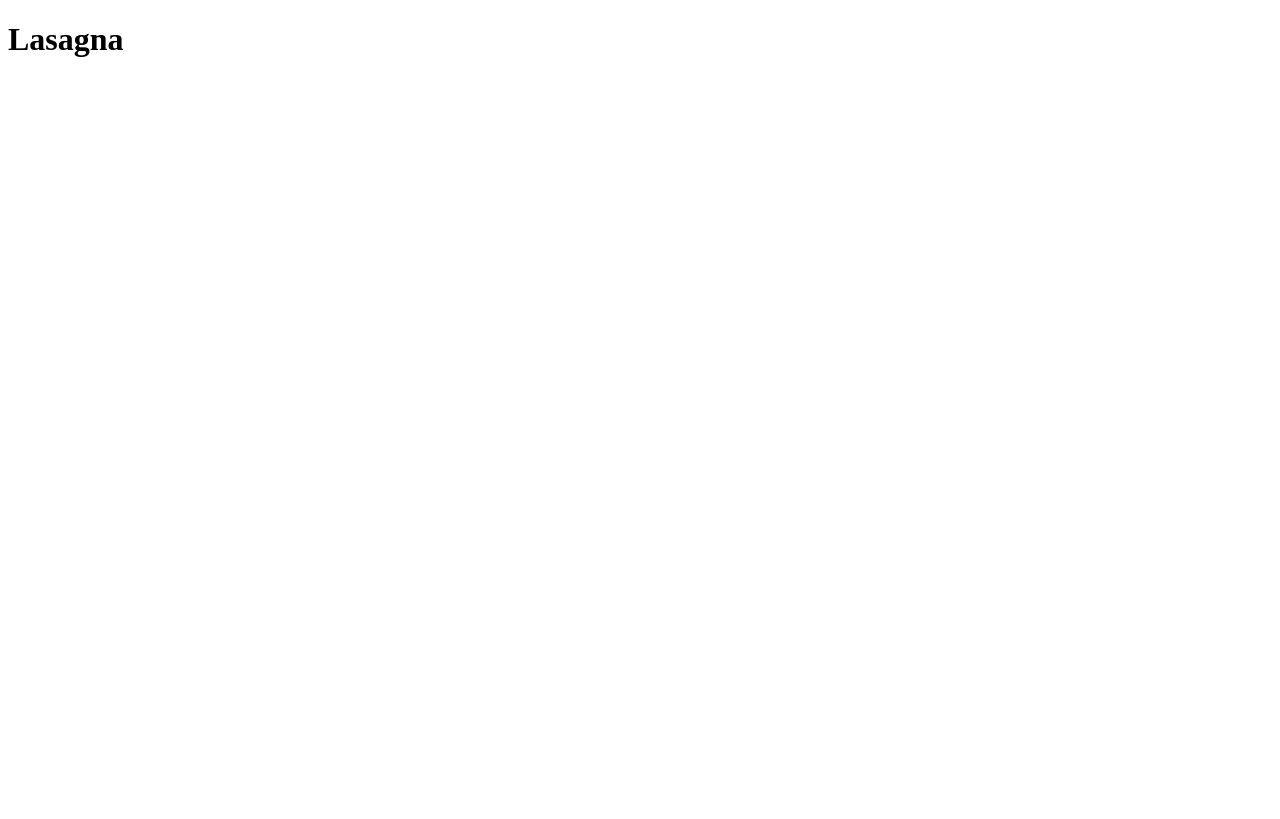
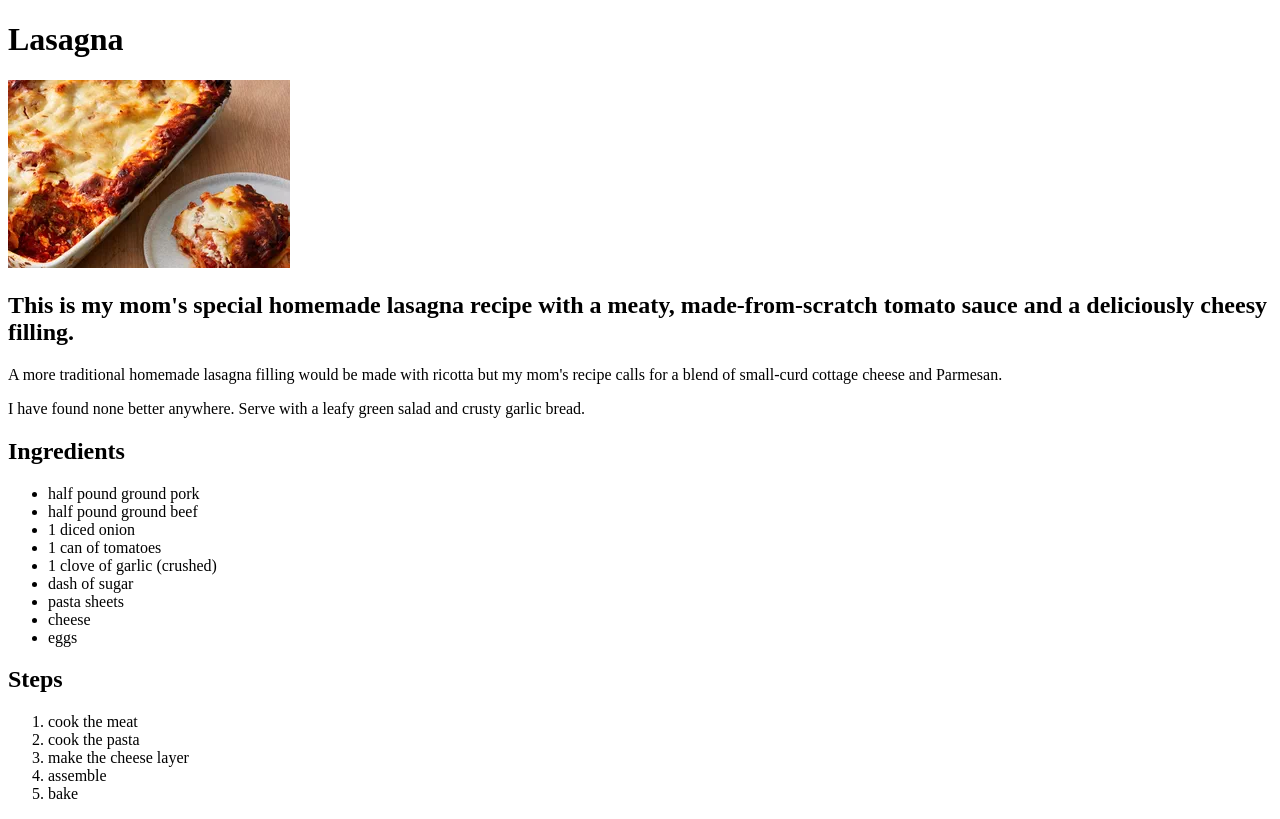
Before and after one commit to BobClayton80/odin-recipes, a plain HTML site: page recipes/lasagna.html in a window 1280 px wide. Drawn offline with Linux system fonts and the light colour scheme.

Commit message:
Finished lasagna html

```diff
--- a/recipes/lasagna.html
+++ b/recipes/lasagna.html
@@ -8,5 +8,30 @@
 </head>
 <body>
     <h1>Lasagna</h1>
+    <img src="../images/lasagna.webp" alt="Lasagna">
+
+    <h2>This is my mom's special homemade lasagna recipe with a meaty, made-from-scratch tomato sauce and a deliciously cheesy filling.</h2>
+    <p>A more traditional homemade lasagna filling would be made with ricotta but my mom's recipe calls for a blend of small-curd cottage cheese and Parmesan.</p>
+    <p>I have found none better anywhere. Serve with a leafy green salad and crusty garlic bread.</p>
+    <h2>Ingredients</h2>
+    <ul>
+        <li>half pound ground pork</li>
+        <li>half pound ground beef</li>
+        <li>1 diced onion</li>
+        <li>1 can of tomatoes</li>
+        <li>1 clove of garlic (crushed)</li>
+        <li>dash of sugar</li>
+        <li>pasta sheets</li>
+        <li>cheese</li>
+        <li>eggs</li>
+    </ul>
+    <h2>Steps</h2>
+    <ol>
+        <li>cook the meat</li>
+        <li>cook the pasta</li>
+        <li>make the cheese layer</li>
+        <li>assemble</li>
+        <li>bake</li>
+    </ol>
 </body>
 </html>
```
Also changed, not shown: images/lasagna.webp (added).
